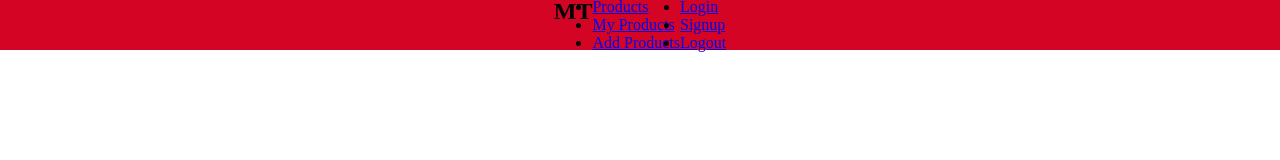
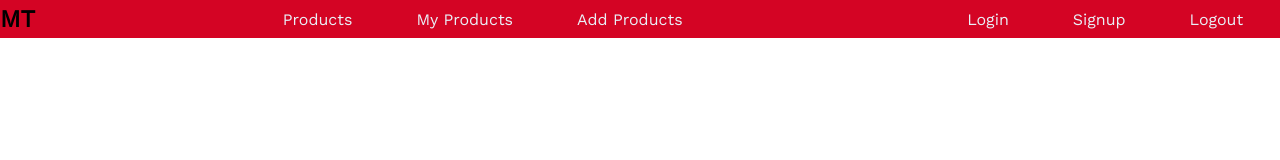
Before and after one commit to ratrateroo/Coding-Warm-Up-7, a plain HTML site: page index.html in a window 1280 px wide. Drawn offline with nearby package versions, Linux system fonts and the light colour scheme.

Commit message:
styled the links

```diff
--- a/styles.css
+++ b/styles.css
@@ -1,3 +1,4 @@
+@import url('https://fonts.googleapis.com/css?family=Work+Sans&display=swap');
 :root {
     --red: #D40424;
     --white: #E9F0F7;
@@ -18,18 +19,37 @@ html {
 
 body {
     width: 100%;
-    height: 100%
+    height: 100%;
+    font-family: 'Work Sans', sans-serif;
 }
 
 .header {
     display: flex;
-    justify-content: center;
+    justify-content: space-between;
     align-items: center;
     width: 100vw;
-    height: 50px;
+    height: auto;
     background: var(--red);
 }
 
 .navigation {
     display:flex;
+    justify-content: space-between;
+    align-items: center;
+    width: 100%;
 }
+
+.navigation__links {
+    display: flex;
+    padding: 0.3rem;
+}
+
+.navigation__link {
+    list-style: none;
+    margin: 0.3rem 2rem;
+}
+
+.navigation__link a{
+    text-decoration: none;
+    color: var(--white);
+}
```
